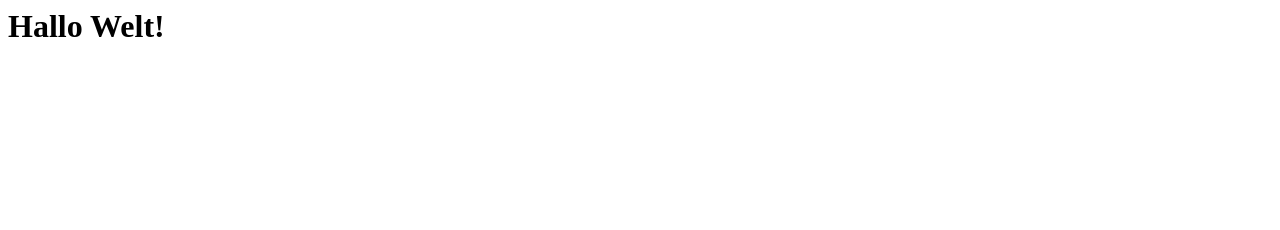
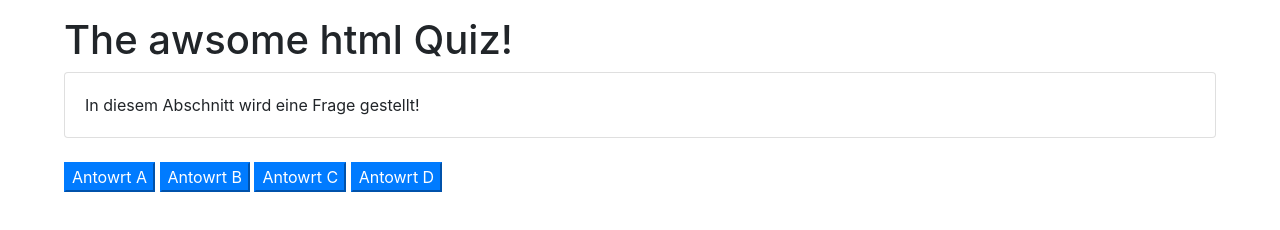
Before and after one commit to SimonBesendorfer/Quiz-App, a plain HTML site: page index.html in a window 1280 px wide. Drawn offline with nearby package versions, Linux system fonts and the light colour scheme.

Commit message:
added bootstrap and basic style

```diff
--- a/index.html
+++ b/index.html
@@ -1,10 +1,28 @@
 <html>
     <head>
         <title>QuizApp</title>
+
+        <link rel="stylesheet" href="node_modules/bootstrap/dist/css/bootstrap.min.css">
+        <link rel="stylesheet" href="style.css">
+
     </head>
 
     <body>
-        <h1>Hallo Welt!</h1>
+        <h1>The awsome html Quiz!</h1>
+
+        <div class="card">
+            <div class="card-body">
+              In diesem Abschnitt wird eine Frage gestellt!
+            </div>
+          </div>
+          <div class="mt-4">
+        <button class="btn-primary">Antowrt A</button>
+        <button class="btn-primary">Antowrt B</button>
+        <button class="btn-primary">Antowrt C</button>
+        <button class="btn-primary">Antowrt D</button>
+    </div>
+
+
     </body>
 
 
--- /dev/null
+++ b/style.css
@@ -0,0 +1,5 @@
+body{
+    padding: 16px;
+    padding-left: 64px;
+    padding-right: 64px;
+}
```
Also changed, not shown: package-lock.json (added).
